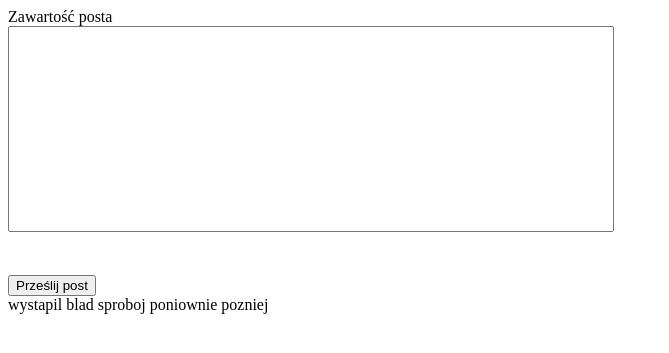
After one commit to Michlinek1/Facebook, a PHP site: page /dodaj.php in a window 1280 px wide. The commit adds this page. Shown: the top 353 px of the page, without its empty margins (0-669 px from the left). Run offline with PHP 8.4, Linux system fonts and the light colour scheme; the visitor is signed in with stand-in values (Sample User, id 1).

Commit message:
Add files via upload

```diff
--- /dev/null
+++ b/counter.js
@@ -0,0 +1,4 @@
+function funkcja(){
+    const input = document.getElementById("post1")
+    document.getElementById("licznik").innerHTML = input.value.length
+}
--- /dev/null
+++ b/dodaj.php
@@ -0,0 +1,41 @@
+<?php
+session_start();
+if ($_SESSION['zalogowany']!=True) {
+    header("location:logowanie.php");
+}
+?>
+
+
+<!DOCTYPE html>
+<html lang="en">
+<head>
+    <meta charset="UTF-8">
+    <meta http-equiv="X-UA-Compatible" content="IE=edge">
+    <meta name="viewport" content="width=device-width, initial-scale=1.0">
+    <title>Dodawanie posta</title>
+    <script defer src="counter.js"></script>
+    <link rel ="stylesheet" href = "style.css">
+</head>
+<body>
+    <form method = "POST">
+    Zawartość posta<br>
+    <textarea type="text" id="post1" name="post1" oninput = "funkcja()" maxlength="64" > </textarea>
+    <h1 id="licznik"></h1><br>
+    <input type="submit" value="Prześlij post" name="submit">
+</form>
+</body>
+</html>
+<?php
+$pol = mysqli_connect("localhost", "root", "", "baza");
+
+if (isset($_POST["submit"])) {
+    if (!empty($_POST["post1"])) {
+        mysqli_query($pol,"INSERT INTO posty(login,content) VALUES($_SESSION[login],$_POST[post1])");
+    }
+}
+else {
+    echo "wystapil blad sproboj poniownie pozniej";
+}
+
+
+?>
--- a/logowanie.php
+++ b/logowanie.php
@@ -53,7 +53,7 @@ if ($_SESSION['zalogowany']==True) {
             }
             $_SESSION['login']=$login;
             $_SESSION['zalogowany']= True;
-            header("Location: index.php");
+            header("Location: main.php");
         }
 
 
--- a/style.css
+++ b/style.css
@@ -38,8 +38,19 @@ a:hover{
     margin-top: 0px;
     color:blue;
 }
+.usercurrent{
+    color:green;
+    font-size: 37px;
+    text-align: left;
+    margin-top: 0px;
+}
 .godzina{
     display: inline;
     text-align: right;
     justify-content: right;
 }
+#post1{
+    width : 600px;
+    height :200px;
+    resize: none;
+}
```
Also changed, not shown: main.php (+17 -10 lines).
